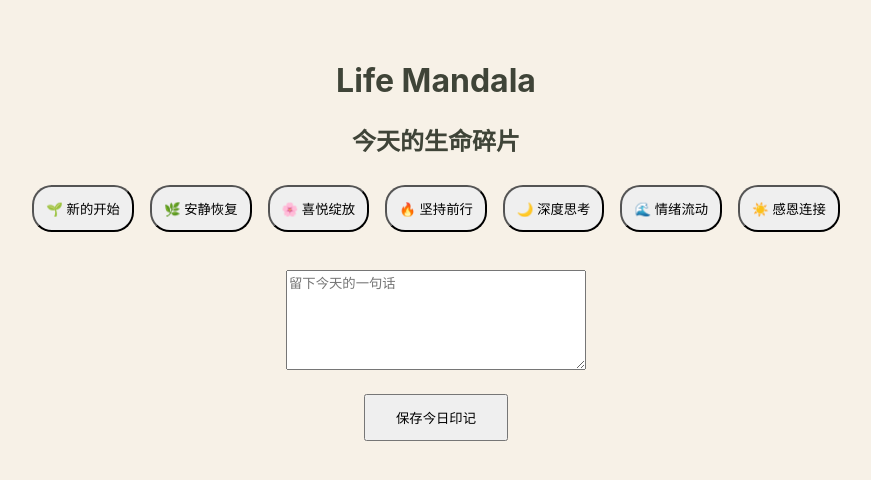
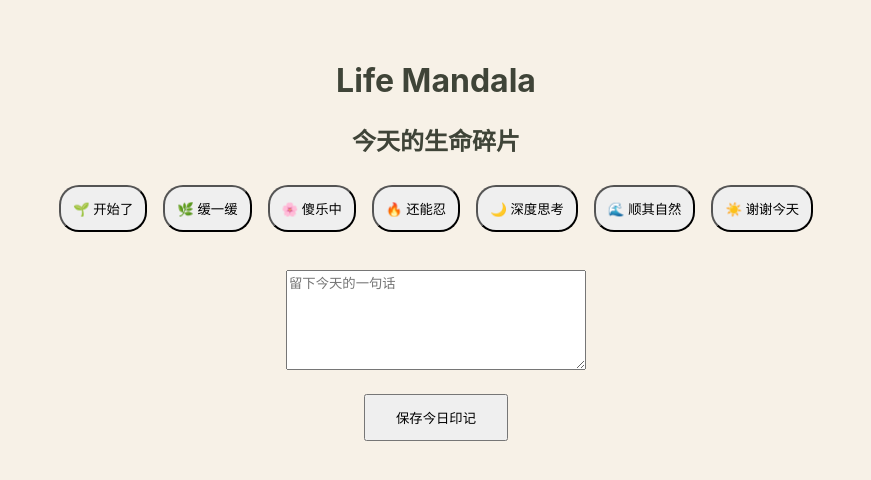
Before and after one commit to justforofficezoey-eng/life-mandalacalm, a Next.js app: page / in a window 1280 px wide. Shown: the top 480 px of the page, without its empty margins (204-1075 px from the left). Built offline with nearby package versions, Linux system fonts and the light colour scheme.

Commit message:
Update page.tsx

```diff
--- a/app/page.tsx
+++ b/app/page.tsx
@@ -34,19 +34,19 @@ const [garden,setGarden]=useState<any>(null);
 
 const moods=[
 
-["🌱","新的开始","seed"],
+["🌱","开始了","seed"],
 
-["🌿","安静恢复","leaf"],
+["🌿","缓一缓","leaf"],
 
-["🌸","喜悦绽放","flower"],
+["🌸","傻乐中","flower"],
 
-["🔥","坚持前行","branch"],
+["🔥","还能忍","branch"],
 
 ["🌙","深度思考","root"],
 
-["🌊","情绪流动","vine"],
+["🌊","顺其自然","vine"],
 
-["☀️","感恩连接","light"]
+["☀️","谢谢今天","light"]
 
 ];
 
```
